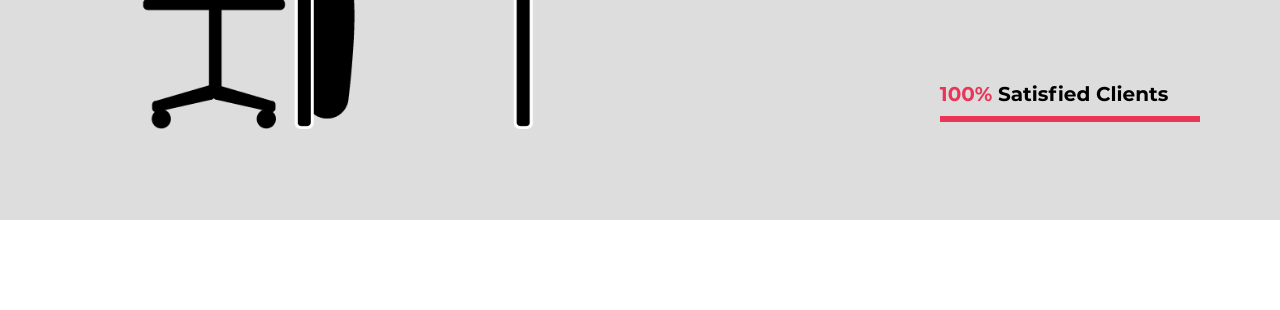
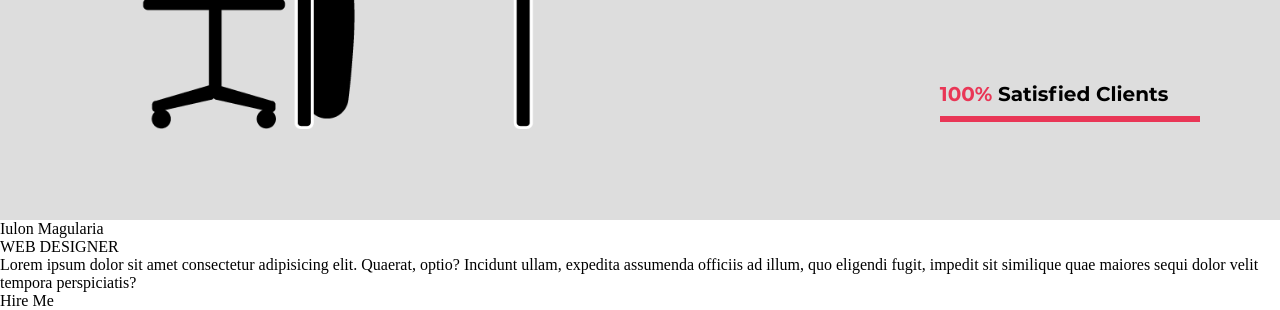
Before and after one commit to iulon357/final-project, a plain HTML site: page index.html in a window 1280 px wide. Shown: the part 580-890 px from the top of the page. Before the commit the page ends 800 px from the top, so only its background shows below. Drawn offline with Linux system fonts and the light colour scheme; files whose address does not match are found by name.

Commit message:
started page 2

```diff
--- a/index.html
+++ b/index.html
@@ -45,7 +45,17 @@
       </div>
     </div>
     <div class="page2">
-
+      <div class="page2-left-side">
+        <p>Iulon Magularia</p>
+        <p>WEB DESIGNER</p>
+        <p>Lorem ipsum dolor sit amet consectetur adipisicing elit. Quaerat, optio?
+          Incidunt ullam, expedita assumenda officiis ad illum, quo eligendi fugit,
+          impedit sit similique quae maiores sequi dolor velit tempora perspiciatis?</p>
+          <p>Hire Me</p>
+      </div>
+      <div class="page2-center"></div>
+      <div class="psge2-right-sede"></div>
+      <div class="page2-footer"></div>
     </div>
   </body>
 </html>
```
